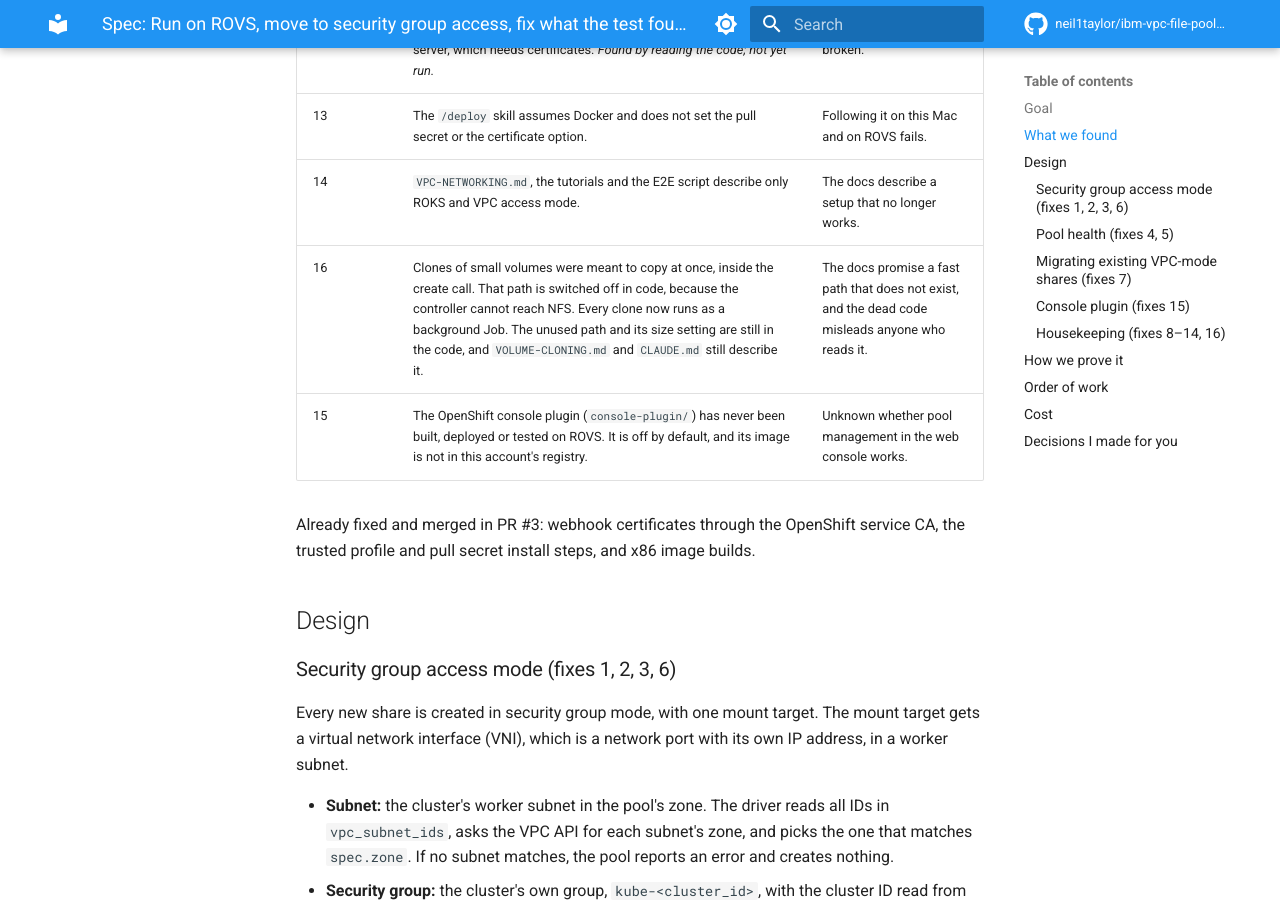
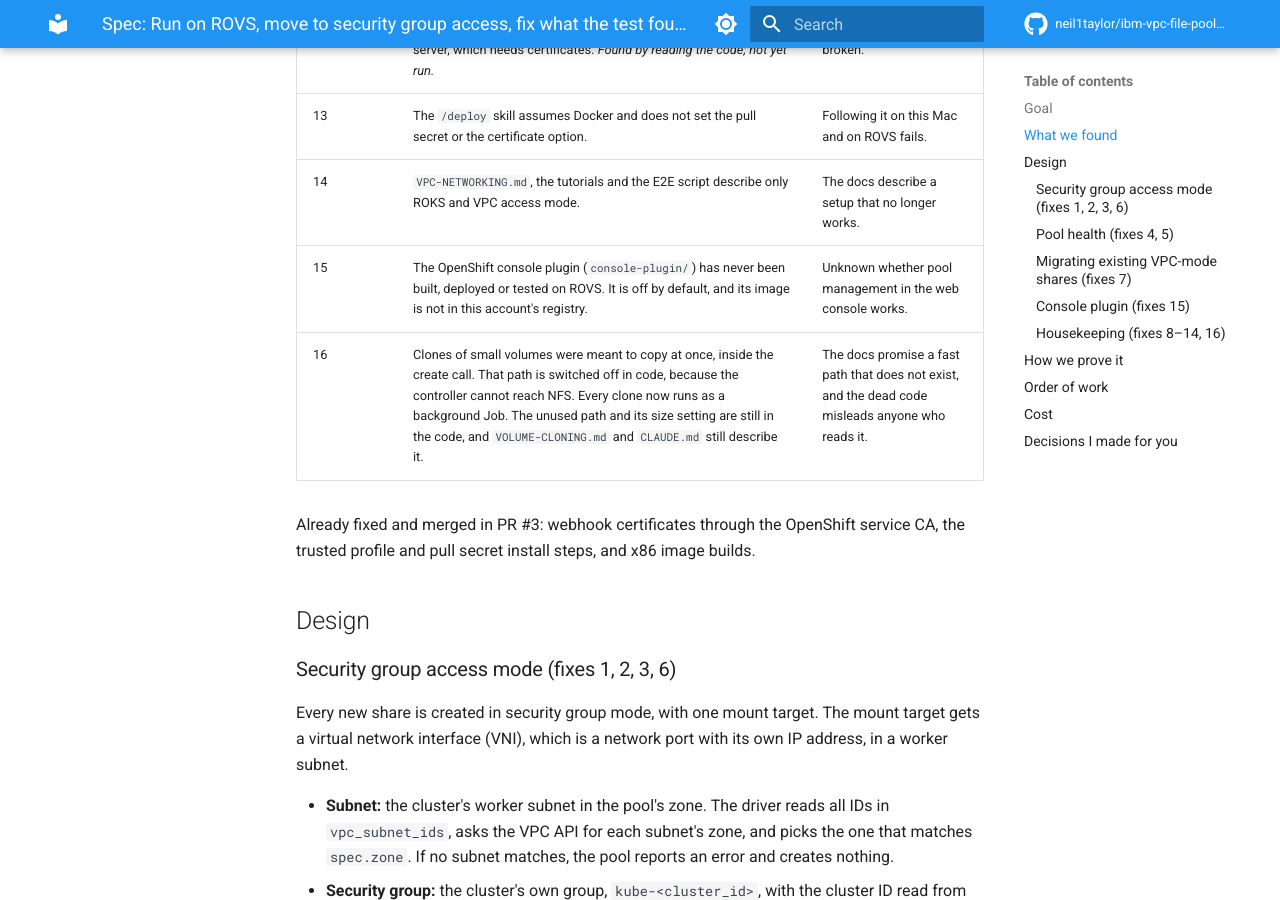
Before and after one commit to neil1taylor/ibm-vpc-file-pool-csi, an MkDocs documentation site: the page built from docs/specs/2026-10-19-rovs-and-security-group-mode.md, in a window 1280 px wide and 900 px high, scrolled down 1800 px. Built offline with MkDocs 1.6.1 and Material for MkDocs 9.7.7, drawn with Linux system fonts in a browser that asks for light colours; comment, search, counter and statistics services are not loaded.

```diff
--- a/docs/specs/2026-10-19-rovs-and-security-group-mode.md
+++ b/docs/specs/2026-10-19-rovs-and-security-group-mode.md
@@ -28,8 +28,8 @@ Measured on `rovslab-prod-eude` (ROVS 4.21.31, 3 bare metal workers in `eu-de-3`
 | 12 | `webhook.certProvider=manual` never sets the CA bundle on the webhook config, so every API call to the webhook fails TLS. With `webhook.enabled=false`, the controller still starts the webhook server, which needs certificates. *Found by reading the code; not yet run.* | Both documented alternatives to cert-manager are likely broken. |
 | 13 | The `/deploy` skill assumes Docker and does not set the pull secret or the certificate option. | Following it on this Mac and on ROVS fails. |
 | 14 | `VPC-NETWORKING.md`, the tutorials and the E2E script describe only ROKS and VPC access mode. | The docs describe a setup that no longer works. |
+| 15 | The OpenShift console plugin (`console-plugin/`) has never been built, deployed or tested on ROVS. It is off by default, and its image is not in this account's registry. | Unknown whether pool management in the web console works. |
 | 16 | Clones of small volumes were meant to copy at once, inside the create call. That path is switched off in code, because the controller cannot reach NFS. Every clone now runs as a background Job. The unused path and its size setting are still in the code, and `VOLUME-CLONING.md` and `CLAUDE.md` still describe it. | The docs promise a fast path that does not exist, and the dead code misleads anyone who reads it. |
-| 15 | The OpenShift console plugin (`console-plugin/`) has never been built, deployed or tested on ROVS. It is off by default, and its image is not in this account's registry. | Unknown whether pool management in the web console works. |
 
 Already fixed and merged in PR #3: webhook certificates through the OpenShift service CA, the trusted profile and pull secret install steps, and x86 image builds.
 
```
